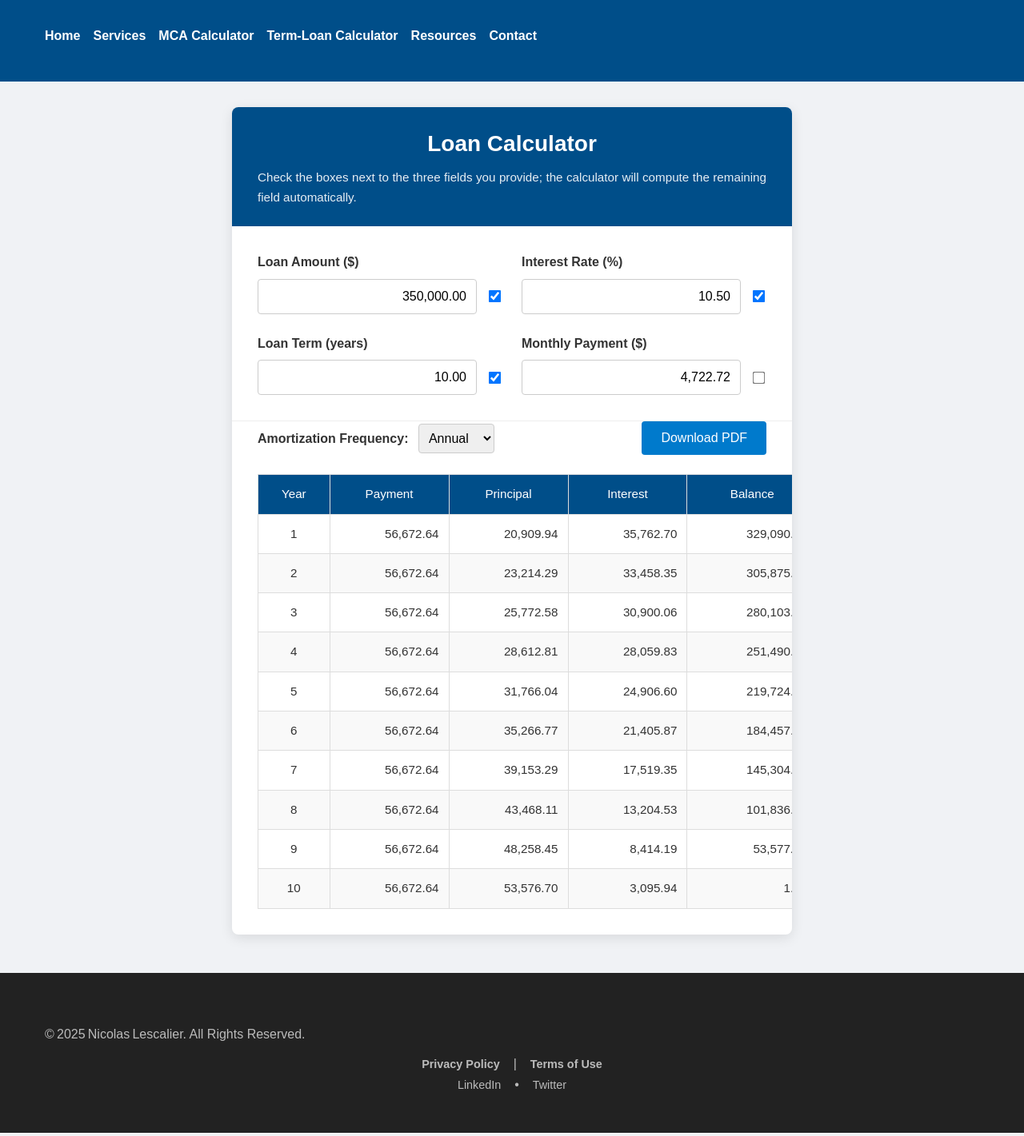
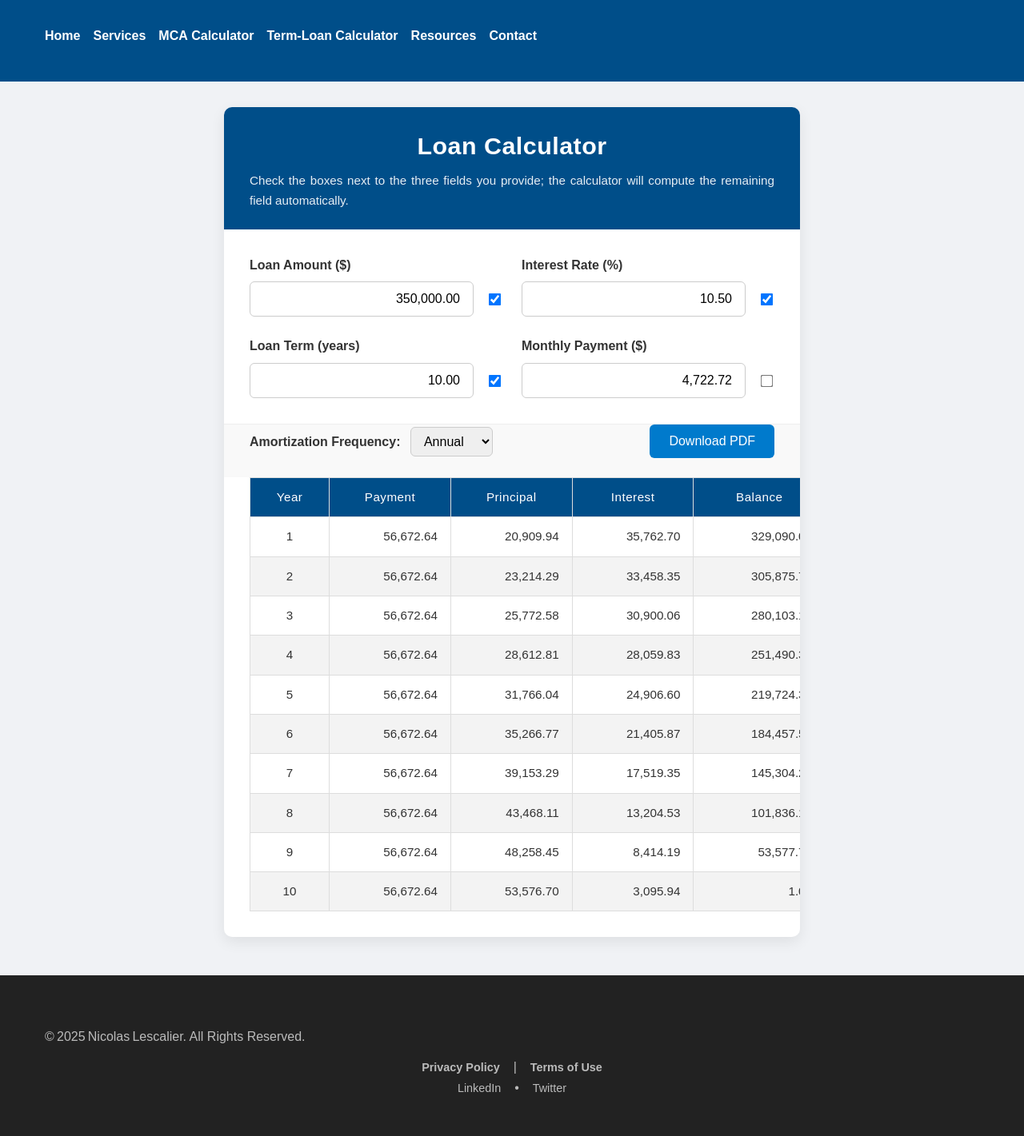
Before and after one commit to lescalier93/nicolaslescalier, a Jekyll site: the page built from term-loan-calculator.html, in a window 1280 px wide. Shown: the whole page at 80% size. Built offline with Jekyll 4.4.1, drawn with Linux system fonts in a browser that asks for light colours.

Commit message:
Update term-loan-calculator.html

```diff
--- a/term-loan-calculator.html
+++ b/term-loan-calculator.html
@@ -4,13 +4,13 @@
 ---
 
 <style>
-  /* ─── Calculator Container ─── */
+  /* ─── Overall Calculator Container ─── */
   .calculator-container {
-    max-width: 700px;
+    max-width: 720px;
     margin: 2rem auto;
-    background: #fff;
-    border-radius: 8px;
-    box-shadow: 0 4px 16px rgba(0, 0, 0, 0.1);
+    background: #ffffff;
+    border-radius: 10px;
+    box-shadow: 0 6px 18px rgba(0, 0, 0, 0.08);
     overflow: hidden;
     font-family: Arial, sans-serif;
   }
@@ -18,13 +18,14 @@
   /* ─── Calculator Header ─── */
   .calculator-header {
     background: #004e89;
-    color: #fff;
+    color: #ffffff;
     padding: 1.5rem 2rem;
     text-align: center;
   }
   .calculator-header h1 {
     margin: 0;
-    font-size: 1.75rem;
+    font-size: 1.9rem;
+    letter-spacing: 0.5px;
   }
   .calculator-header p {
     margin: 0.5rem 0 0;
@@ -32,13 +33,14 @@
     opacity: 0.9;
   }
 
-  /* ─── Form Grid ─── */
+  /* ─── Input Grid ─── */
   .form-grid {
     display: grid;
     grid-template-columns: repeat(auto-fit, minmax(280px, 1fr));
     gap: 1.5rem;
     padding: 2rem;
   }
+
   .form-group {
     display: flex;
     flex-direction: column;
@@ -46,82 +48,95 @@
   .form-group label {
     font-weight: bold;
     margin-bottom: 0.5rem;
-    color: #333;
+    color: #333333;
   }
+
   .input-row {
     display: flex;
+    align-items: center;
     gap: 0.5rem;
-    align-items: center;
   }
   .input-row input[type="text"],
   .input-row input[type="number"] {
     flex: 1;
-    padding: 0.75rem;
+    padding: 0.75rem 1rem;
     font-size: 1rem;
-    border: 1px solid #ccc;
-    border-radius: 4px;
-    transition: border-color 0.2s;
+    border: 1px solid #cccccc;
+    border-radius: 6px;
+    transition: border-color 0.2s, box-shadow 0.2s;
     text-align: right;
   }
   .input-row input[type="text"]:focus,
   .input-row input[type="number"]:focus {
     outline: none;
     border-color: #004e89;
+    box-shadow: 0 0 0 3px rgba(0, 78, 137, 0.2);
   }
   .input-row input[type="checkbox"] {
     transform: scale(1.2);
-    margin-left: 0.5rem;
+    margin-left: 0.75rem;
   }
 
-  /* ─── Schedule Actions ─── */
+  /* ─── Frequency & Download Button ─── */
   .schedule-actions {
     display: flex;
     justify-content: space-between;
     align-items: center;
     padding: 0 2rem 1.5rem;
-    border-top: 1px solid #eee;
+    border-top: 1px solid #eeeeee;
+    background: #f9f9f9;
   }
   .schedule-actions .freq label {
     margin-right: 0.5rem;
     font-weight: bold;
-    color: #333;
+    color: #333333;
   }
   .schedule-actions .freq select {
-    padding: 0.5rem;
-    border: 1px solid #ccc;
-    border-radius: 4px;
+    padding: 0.5rem 0.75rem;
+    border: 1px solid #cccccc;
+    border-radius: 6px;
     font-size: 1rem;
+    transition: border-color 0.2s, box-shadow 0.2s;
   }
+  .schedule-actions .freq select:focus {
+    outline: none;
+    border-color: #004e89;
+    box-shadow: 0 0 0 3px rgba(0, 78, 137, 0.2);
+  }
+
   .btn-download {
     background: #007acc;
-    color: #fff;
+    color: #ffffff;
     border: none;
     padding: 0.75rem 1.5rem;
     font-size: 1rem;
-    border-radius: 4px;
+    border-radius: 6px;
     cursor: pointer;
-    transition: background 0.2s;
+    transition: background 0.2s, box-shadow 0.2s;
   }
   .btn-download:hover {
     background: #005fa3;
+    box-shadow: 0 4px 12px rgba(0, 0, 0, 0.1);
   }
 
-  /* ─── Table Styles ─── */
+  /* ─── Amortization Table ─── */
   table {
     width: 100%;
     border-collapse: collapse;
     margin: 0 2rem 2rem;
     font-size: 0.95rem;
+    color: #333333;
   }
   th, td {
-    padding: 0.75rem;
-    border: 1px solid #ddd;
+    padding: 0.75rem 1rem;
+    border: 1px solid #dddddd;
   }
   th {
     background: #004e89;
-    color: #fff;
-    font-weight: normal;
+    color: #ffffff;
+    font-weight: 500;
     text-align: center;
+    letter-spacing: 0.5px;
   }
   td {
     text-align: right;
@@ -130,7 +145,28 @@
     text-align: center;
   }
   tr:nth-child(even) {
-    background: #f9f9f9;
+    background: #f3f3f3;
+  }
+  tr:hover {
+    background: #e8f0fc;
+  }
+
+  /* ─── Responsive ─── */
+  @media (max-width: 900px) {
+    .calculator-container {
+      margin: 1rem;
+    }
+    .schedule-actions {
+      flex-direction: column;
+      gap: 1rem;
+      padding: 1rem 1.5rem;
+    }
+    .schedule-actions .freq {
+      width: 100%;
+    }
+    .btn-download {
+      width: 100%;
+    }
   }
 </style>
 
@@ -141,7 +177,7 @@
     <p>Check the boxes next to the three fields you provide; the calculator will compute the remaining field automatically.</p>
   </div>
 
-  <!-- Form Inputs -->
+  <!-- Input Form Grid -->
   <div class="form-grid">
     <div class="form-group">
       <label for="loanAmount">Loan Amount ($)</label>
@@ -202,7 +238,7 @@
     </div>
   </div>
 
-  <!-- Schedule Actions -->
+  <!-- Frequency & Download -->
   <div class="schedule-actions">
     <div class="freq">
       <label for="frequency">Amortization Frequency:</label>
```
